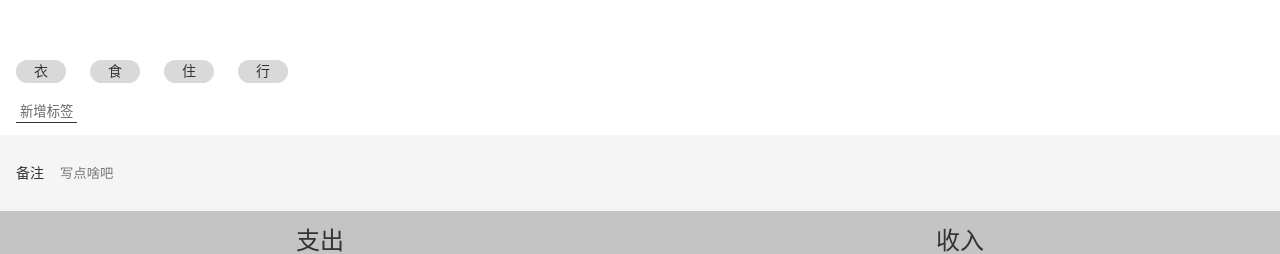
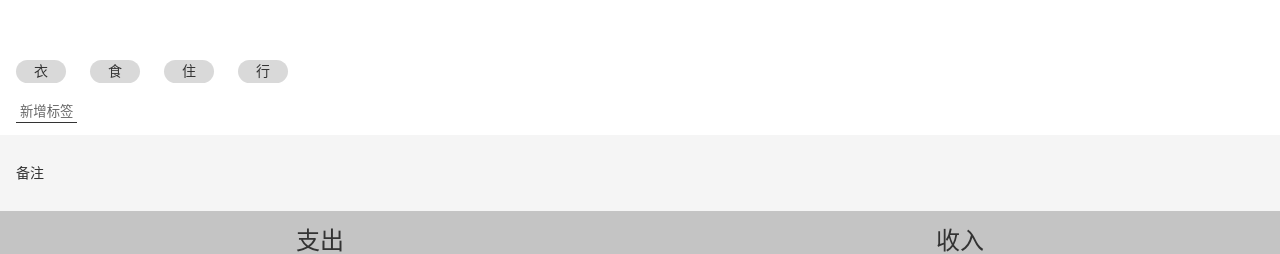
Before and after one commit to mzhaonanq/moneylog-react, a React app: page /money#/money in a window 1280 px wide. Shown: the part 144-398 px from the top of the page. Built offline with nearby package versions, Linux system fonts and the light colour scheme.

Commit message:
创建Input组件

```diff
--- a/src/components/Icon.tsx
+++ b/src/components/Icon.tsx
@@ -9,12 +9,12 @@ try {
 }
 
 type Props ={
-  name: string
+  name?: string
 }
 const Icon =(props: Props)=>{
   return (
     <svg className='icon'>
-      <use xlinkHref={'#'+props.name}/>
+      { props.name && <use xlinkHref={'#'+props.name}/> }
     </svg>
   )
 }
--- /dev/null
+++ b/src/components/Input.tsx
@@ -0,0 +1,33 @@
+import React from 'react';
+import styled from 'styled-components';
+
+const Label = styled.label`
+  display: flex;
+  align-items: center;
+    >span{
+      margin-right: 16px;
+      white-space: nowrap;
+    }
+    >input{
+      display:block;
+      width: 100%;
+      height: 56px;
+      background:none;
+      border:none;
+    }
+`
+type  Props = {
+  label: string
+} & React.InputHTMLAttributes<HTMLInputElement>
+
+const Input: React.FC<Props> = (props) => {
+    const {label,children,...rest} = props
+  return (
+    <Label>
+      <span>{props.label}</span>
+      <input {...rest}/>
+    </Label>
+  )
+}
+
+export {Input}
--- a/src/views/Tag.tsx
+++ b/src/views/Tag.tsx
@@ -4,20 +4,32 @@ import {useParams} from 'react-router-dom';
 import Layout from 'components/Layout';
 import Icon from '../components/Icon';
 import {Button} from '../components/Button';
+import styled from 'styled-components';
 
 type Params = {
   id: string
 }
+
+const Topbar = styled.header`
+display:flex;
+justify-content: space-between;
+align-items: center;
+line-height: 20px;
+padding: 14px;
+background: #ffffff;
+`
+
 const Tag: React.FunctionComponent = (props) => {
   const {findTag} = useTags();
   let {id} = useParams<Params>();
   const tag = findTag(parseInt(id));
   return (
     <Layout>
-      <header>
+      <Topbar>
         <Icon name='left'/>
         <span>编辑标签</span>
-      </header>
+        <Icon/>
+      </Topbar>
       <div>
       <label>
         <span>标签名</span>
--- a/src/views/money/NoteSection.tsx
+++ b/src/views/money/NoteSection.tsx
@@ -1,25 +1,11 @@
 import styled from 'styled-components';
-import React, {useRef} from 'react';
+import React, {ChangeEventHandler, useRef} from 'react';
+import {Input} from 'components/Input';
 
 const Wrapper =styled.section`
   background: #f5f5f5;
   padding:10px 16px;
   font-size: 14px;
-  > label{
-  display: flex;
-  align-items: center;
-    >span{
-      margin-right: 16px;
-      white-space: nowrap;
-    }
-    >input{
-      display:block;
-      width: 100%;
-      height: 56px;
-      background:none;
-      border:none;
-    }
-  }
 `
 type Props ={
   value: string;
@@ -27,24 +13,15 @@ type Props ={
 }
 const NoteSection: React.FunctionComponent<Props> =(props)=>{
   const note = props.value
-  const refInput = useRef<HTMLInputElement>(null)
-  const onBlur =()=>{
-    if(refInput.current!==null){
-      props.onChange(refInput.current.value)
+  const onChange: ChangeEventHandler<HTMLInputElement> =(e)=>{
+      props.onChange(e.target.value)
     }
-  }
   return(
     <Wrapper>
-      <label>
-        <span>备注</span>
-        <input type="text" placeholder='写点啥吧'
-               ref={refInput}
-               defaultValue={note}
-               onBlur={onBlur}
-        />
-      </label>
+      <Input label='备注' type='text' defaultValue={note} onChange={onChange} >
+
+      </Input>
     </Wrapper>
   )
 }
-
 export {NoteSection}
```
